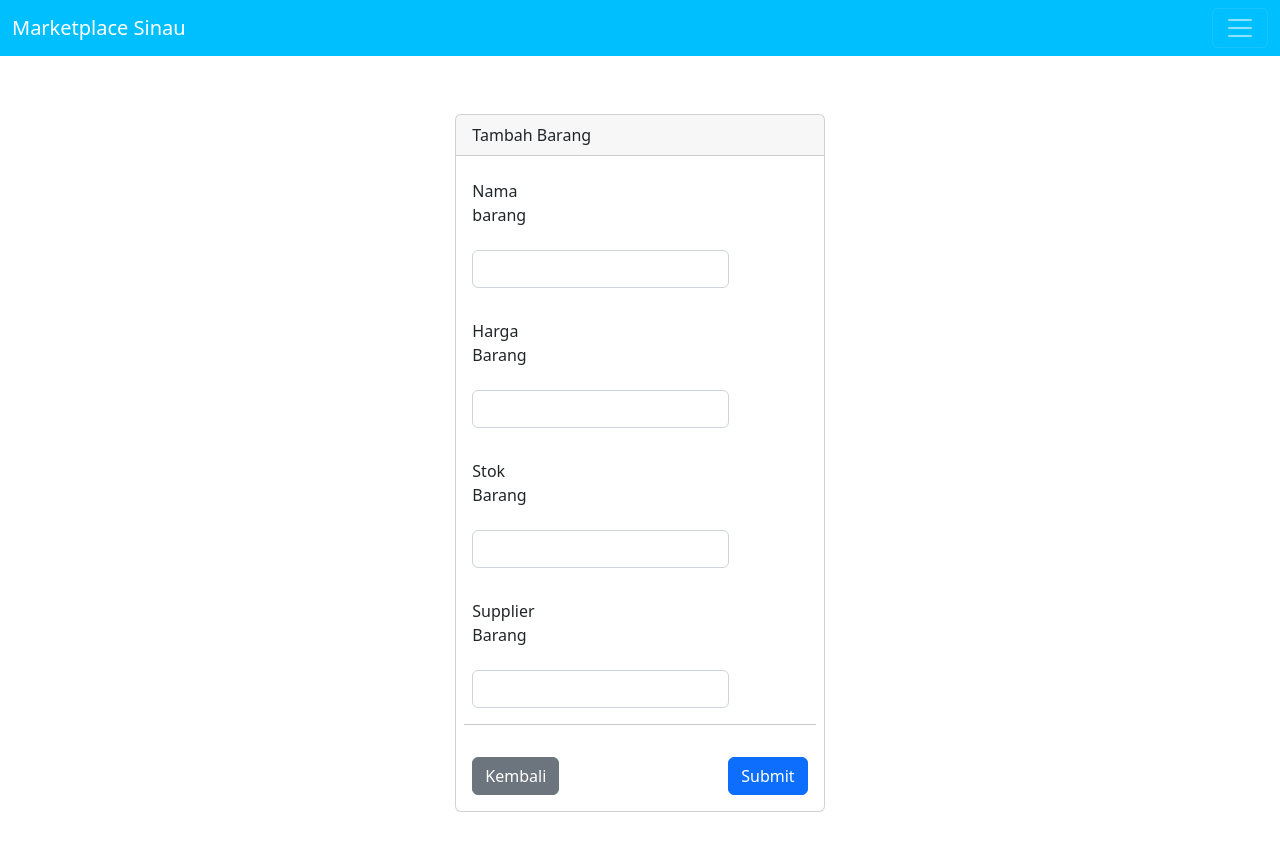
After one commit to FeriPrasetiyo/Tes-soal, a Node server app: page /create/barang in a window 1280 px wide. The commit adds this page. Run offline with Node 20, Linux system fonts and the light colour scheme; some libraries are stand-ins or nearby versions.

Commit message:
registerloginread

```diff
--- /dev/null
+++ b/helper/util.js
@@ -0,0 +1,5 @@
+module.exports = {
+    isLoggedIn: {
+        newToken: ''
+    }
+}
--- a/routes/index.js
+++ b/routes/index.js
@@ -1,6 +1,7 @@
 var express = require('express');
 var router = express.Router();
 const axios = require('axios');
+const { saveToken, isLoggedIn } = require('../helper/util')
 
 
 
@@ -11,6 +12,14 @@ router.get('/', function (req, res, next) {
 
 router.get('/register', function (req, res, next) {
   res.render('register', { title: 'Express' });
+});
+
+router.get('/create/barang', function (req, res, next) {
+  res.render('addBarang', { title: 'Express' });
+});
+
+router.get('/dashboard', function (req, res, next) {
+  res.render('dashboard', { title: 'Express' });
 });
 
 router.post('/register', async function (req, res, next) {
@@ -33,38 +42,73 @@ router.post('/register', async function (req, res, next) {
 
 router.post('/', async function (req, res, next) {
   try {
-    const token = ''
     const { username, password } = req.body
     axios.post('http://159.223.57.121:8090/auth/login', {
       password: password,
       username: username,
     }).then(({ data }) => {
-      console.log(data)
+      const token = data.data.token
+      isLoggedIn.newToken = data.data.token
+      console.log(isLoggedIn.newToken, "..")
+      axios.get('http://159.223.57.121:8090/barang/find-all', {
+        params: {
+          limit: 100,
+          offset: 1
+        },
+        headers: {
+          'Authorization': 'Bearer ' + token
+        }
+      }).then(({ data }) => {
+        let dataBarang = data.data
+        let newData = []
+        dataBarang.forEach(item =>
+          newData = [...newData, {
+            id: item.id,
+            namaBarang: item.namaBarang ? item.namaBarang : '',
+            harga: item.harga ? item.harga : '',
+            stok: item.stok ? item.stok : '',
+            newsupplier: item.supplier ? item.supplier : { id: '', namaSupplier: '', noTelp: '', alamat: '' }
+          }])
+        res.render('dashboard', { newData, token })
+      });
     }).catch((err) => {
       console.log(err)
     })
-    res.redirect('dashboard')
   } catch (err) {
     console.log(err)
   }
 });
 
-router.get('/dashboard', function (req, res, next) {
+router.post('/create/barang', async function (req, res, next) {
+  console.log('masuk', 'react')
   try {
-    // axios.get('http://159.223.57.121:8090/auth/login', {
-    //   Offsite: 5,
-    //   Limit: 10,
-    //   // Authorizations: ,
-    // }).then((res) => {
-    //   console.log(res.data)
+    let token = isLoggedIn.newToken
+    const { harga, idbarang, namaBarang, stokBarang, alamatSupplier, idSupplier, namaSupplier, notlpn } = req.body
+    console.log(harga, namaBarang, stokBarang, token, '')
+    // axios.post('http://159.223.57.121:8090/barang/create', {
+    //   params: {
+    //     harga: harga,
+    //     id: idbarang,
+    //     namaBarang: namaBarang,
+    //     stok: stokBarang,
+    //     supplier: {
+    //       alamat: alamatSupplier,
+    //       id: idSupplier,
+    //       namaSupplier: namaSupplier,
+    //       noTelp: notlpn,
+    //     }
+    //   },
+    //   headers: {
+    //     'Authorization': 'Bearer ' + token
+    //   }
+    // }).then(({ data }) => {
+    //   console.log(data.data)
+    //   res.redirect('/')
     // }).catch((err) => {
     //   console.log(err)
     // })
-    res.render('dashboard')
   } catch (err) {
     console.log(err)
   }
-  res.render('dashboard', { title: 'Express' });
 });
-
 module.exports = router;
--- /dev/null
+++ b/views/addBarang.ejs
@@ -0,0 +1,102 @@
+<!DOCTYPE html>
+<html>
+
+<head>
+    <title>
+        dasboard
+    </title>
+    <link rel='stylesheet' href='/stylesheets/style.css' />
+    <link rel="stylesheet" href="https://cdn.jsdelivr.net/npm/bootstrap@5.3.0-alpha1/dist/css/bootstrap.min.css">
+    <meta charset="UTF-8">
+    <meta http-equiv="X-UA-Compatible" content="IE=edge">
+    <meta name="viewport" content="width=device-width, initial-scale=1.0">
+    <title>Datatables</title>
+    <script src="https://code.jquery.com/jquery-3.5.1.js"></script>
+    <script src="https://cdn.datatables.net/1.13.1/js/jquery.dataTables.min.js"></script>
+    <script src="https://cdn.datatables.net/1.13.1/js/dataTables.bootstrap5.min.js"></script>
+    <link rel="stylesheet" href="https://cdnjs.cloudflare.com/ajax/libs/twitter-bootstrap/5.2.0/css/bootstrap.min.css">
+    <link rel="stylesheet" href="https://cdn.datatables.net/1.13.1/css/dataTables.bootstrap5.min.css">
+</head>
+
+<body>
+    <nav class="navbar navbar-dark fixed-top" style="background-color: #00BFFF;">
+        <div class="container-fluid">
+            <a class="navbar-brand" href="#">Marketplace Sinau</a>
+            <button class="navbar-toggler" type="button" data-bs-toggle="offcanvas"
+                data-bs-target="#offcanvasDarkNavbar" aria-controls="offcanvasDarkNavbar">
+                <span class="navbar-toggler-icon"></span>
+            </button>
+        </div>
+    </nav>
+    <div class="container-fluid" style="padding-top: 4rem;">
+        <div class="row justify-content-center">
+            <div class="col-4">
+                <div class="card">
+                    <div class="card-header">
+                        Tambah Barang
+                    </div>
+                    <div class="card-body">
+                        <form action="" method="post">
+                            <div class="row">
+                                <div class="col">
+                                    <div class="row g-3 align-items-center">
+                                        <div class="col-3">
+                                            <label for="namaBarang" class="col-form-label">Nama barang</label>
+                                        </div>
+                                        <div class="col-auto">
+                                            <input type="text" id="namaBarang" name="namaBarang" class="form-control"
+                                                aria-describedby="passwordHelpInline">
+                                        </div>
+                                    </div>
+                                    <br>
+                                    <div class="row g-3 align-items-center">
+                                        <div class="col-3">
+                                            <label for="harga" class="col-form-label">Harga Barang</label>
+                                        </div>
+                                        <div class="col-auto">
+                                            <input type="number" id="harga" name="harga" class="form-control"
+                                                aria-describedby="passwordHelpInline">
+                                        </div>
+                                    </div>
+                                    <br>
+                                    <div class="row g-3 align-items-center">
+                                        <div class="col-3">
+                                            <label for="stokBarang" class="col-form-label">Stok Barang</label>
+                                        </div>
+                                        <div class="col-auto">
+                                            <input type="number" id="stokBarang" name="stokBarang" class="form-control"
+                                                aria-describedby="passwordHelpInline">
+                                        </div>
+                                    </div>
+                                    <br>
+                                    <div class="row g-3 align-items-center">
+                                        <div class="col-3">
+                                            <label for="supplier" class="col-form-label">Supplier Barang</label>
+                                        </div>
+                                        <div class="col-auto">
+                                            <input type="text" id="supplier" name="supplier" class="form-control"
+                                                aria-describedby="passwordHelpInline">
+                                        </div>
+                                        <hr>
+                                        <div class="d-flex justify-content-between">
+                                            <div class="col-auto">
+                                                <a href="/">
+                                                    <button type="button" class="btn btn-secondary">Kembali</button>
+                                                </a>
+                                            </div>
+                                            <div class="col-auto">
+                                                <button type="submit" class="btn btn-primary">Submit</button>
+                                            </div>
+                                        </div>
+                                    </div>
+                                </div>
+                            </div>
+                        </form>
+                    </div>
+                </div>
+            </div>
+        </div>
+    </div>
+</body>
+
+</html>
```
Also changed, not shown: views/dashboard.ejs (+56 -13 lines), views/suppplayer.ejs (deleted, +0 -86 lines).
